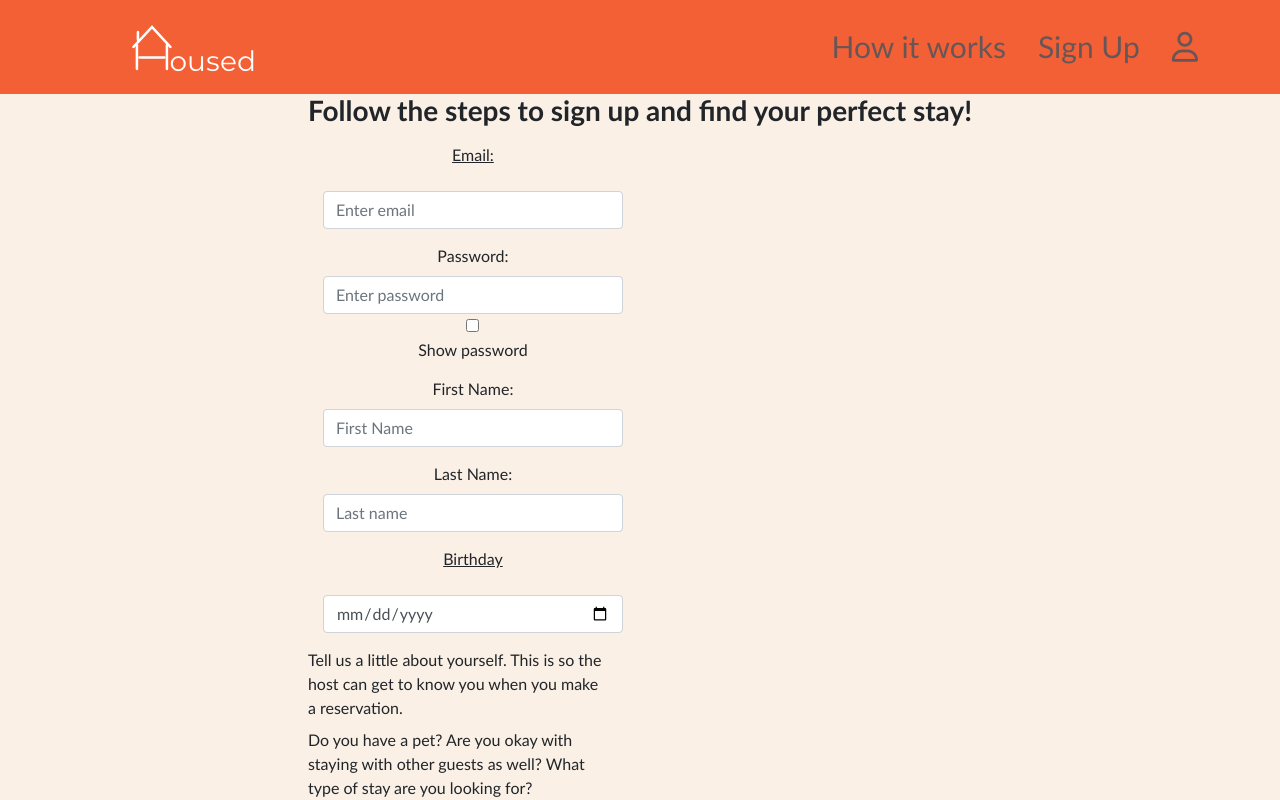
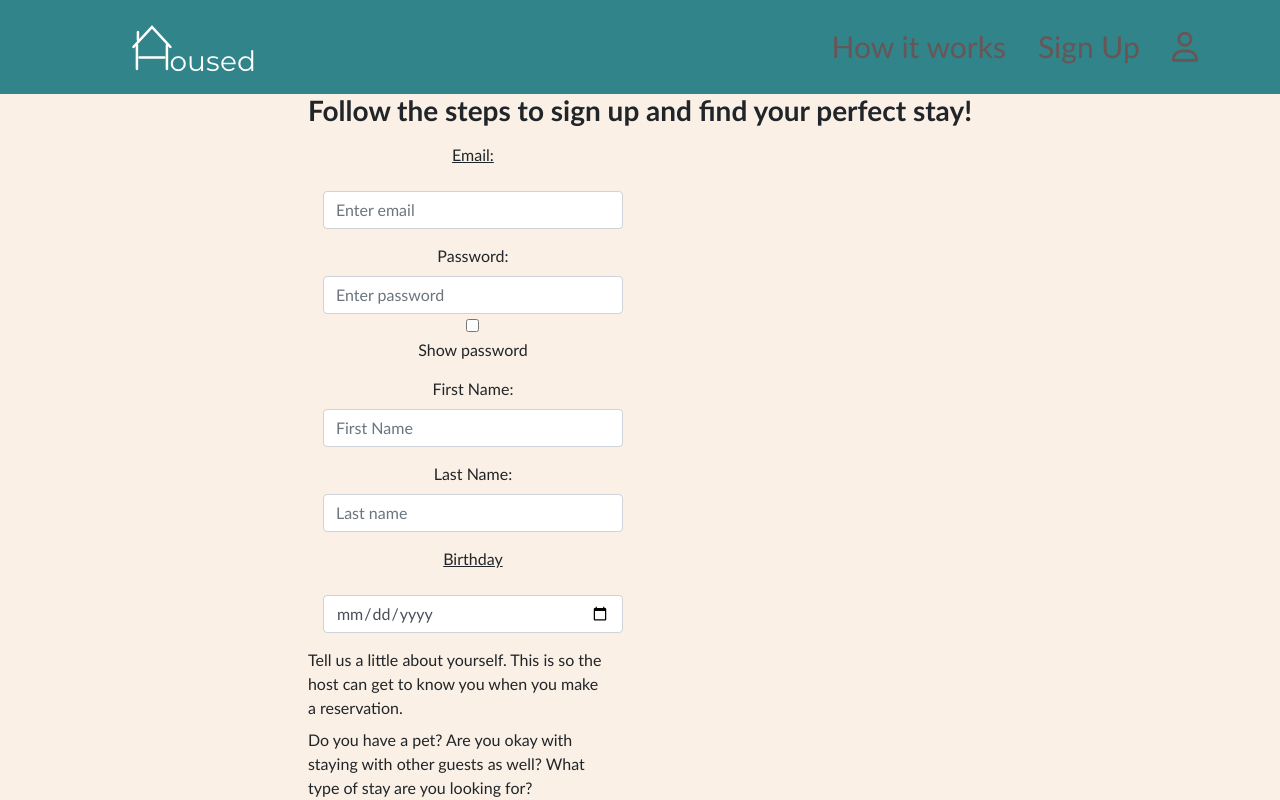
Before and after one commit to fluturecode/HOUSED-AirBnB-React-MERN, a React (Create React App) app in the folder client/: page /signup in a window 1280 px wide. Shown: the top 800 px of the page. Built offline with nearby package versions, Linux system fonts and the light colour scheme; the HTML template or start-up script is replaced by a standard one.

Commit message:
udpated color scheme

```diff
--- a/client/src/App.css
+++ b/client/src/App.css
@@ -3,7 +3,7 @@
 }
 
 body {
-  --orange-color: #f46036ff;
+  --orange-color: rgb(49, 132, 138);
   --ltBlue-color: #5b85aaff;
   --purple-color: #414770ff;
   --violet-color: #372248ff;
--- a/client/src/styles/nav.css
+++ b/client/src/styles/nav.css
@@ -52,7 +52,7 @@
 }
 
 button:hover {
-  background: #ffa500;
+  background: #ff9100;
 }
 
 button:active {
```
